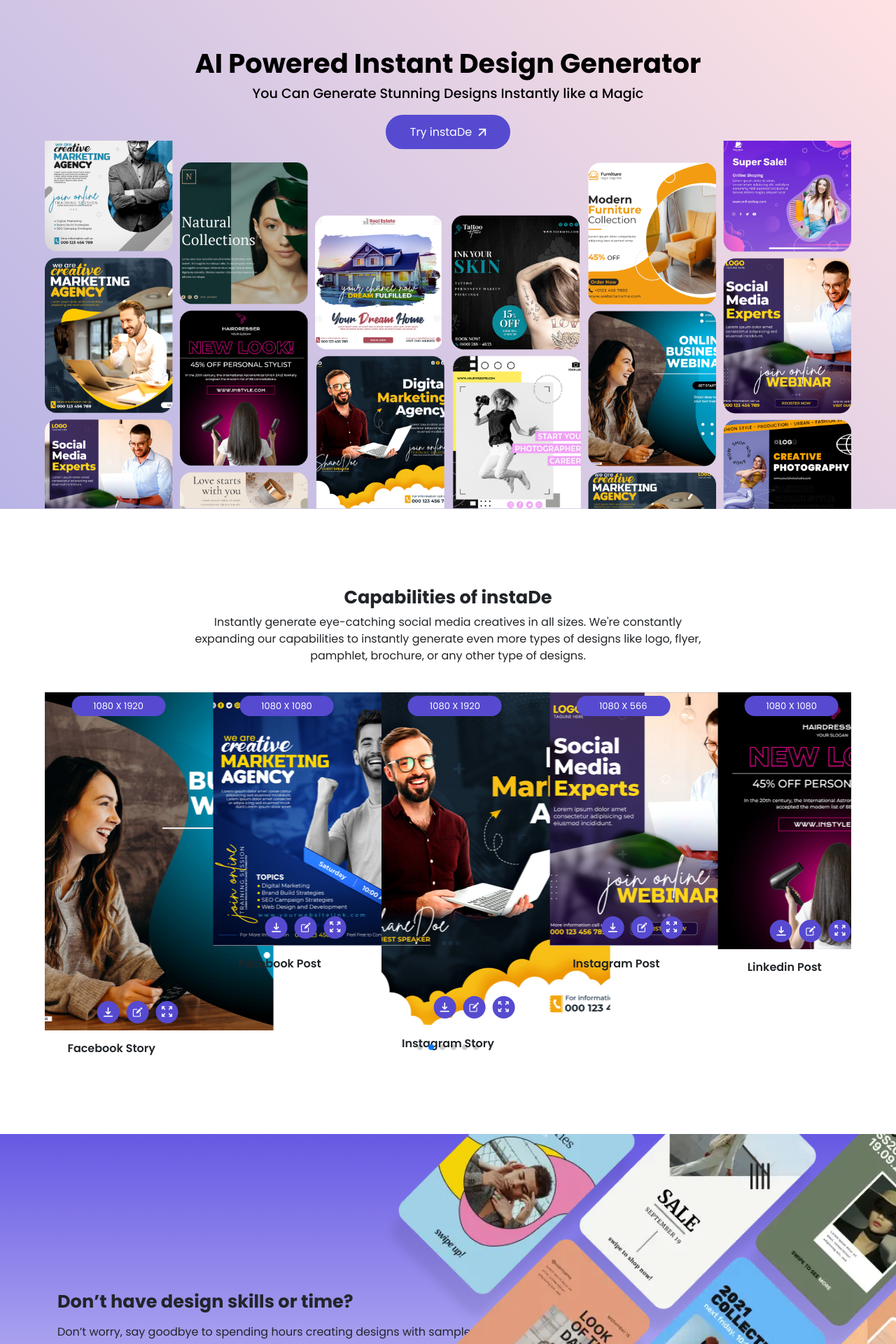
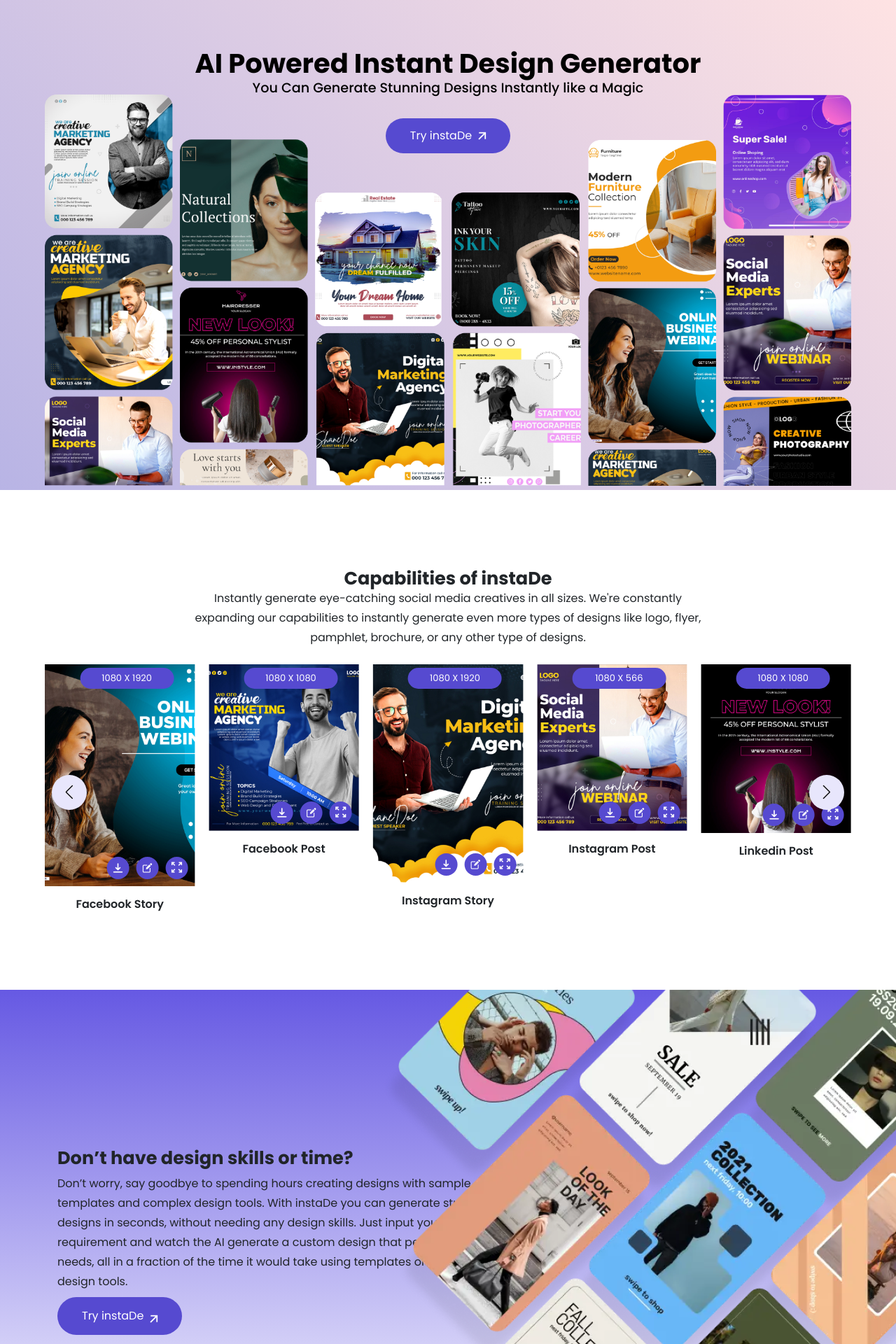
Before and after one commit to praveengupthanandipati/instade, a React (Create React App) app: page / in a window 1280 px wide. Shown: the part 140-2060 px from the top of the page at 70% size. Built offline with nearby package versions, Linux system fonts and the light colour scheme.

Commit message:
commit files

```diff
--- a/src/assets/styles/App.scss
+++ b/src/assets/styles/App.scss
@@ -12,6 +12,12 @@ a {
   list-style: none;
 }
 
+.navbar-toggler {
+  &:focus {
+    box-shadow: none;
+  }
+}
+
 .custom-container {
   width: 90%;
   margin: 0 auto;
@@ -20,17 +26,41 @@ a {
 .sticked {
   background: $white;
   @include box-shadow(0, 3px, 5px, lighten($gray, 25%));
+  padding: 0;
+
+  .navbar-brand {
+    img {
+      width: 190px;
+    }
+  }
+}
+
+p {
+  line-height: 28px;
+  margin: 0;
+  padding: 0;
+}
+
+h1,
+h2,
+h3,
+h4,
+h5,
+h6 {
+  padding: 0;
+  margin: 0;
 }
 
 .title-article {
   h2 {
     font-size: clamp(1.4rem, 2vw, 2rem);
     font-weight: 700;
+    line-height: 30px;
   }
 }
 
 .title {
-  font-size: clamp(1.5rem, 3vw, 3.2rem);
+  font-size: clamp(1.5rem, 3vw, 3rem);
   font-weight: 700;
 }
 
@@ -41,6 +71,12 @@ a {
   @include transition(all 0.5s ease);
   border-radius: 50px;
   position: relative;
+  display: inline-block;
+
+  @include max($sm) {
+    padding: 10px 20px;
+    font-size: $fsize - 1;
+  }
 
   span {
     position: relative;
@@ -61,11 +97,20 @@ a {
   }
 }
 
+header {
+  padding: 15px 0;
+  @include transition(all 0.5s ease);
   nav {
     .nav-link {
       color: $blue;
       font-weight: 500;
       padding: 10px 20px !important;
+
+      @include max($sm) {
+        background: $white;
+        margin-bottom: 5px;
+        border-radius: 25px;
+      }
     }
     .signup-btn {
       @extend .link-btn;
@@ -73,6 +118,8 @@ nav {
     .navbar-brand {
       img {
         width: 210px;
+        @include transition(all 0.5s ease);
+      }
     }
   }
 }
@@ -81,13 +128,57 @@ nav {
   background: linear-gradient(226deg, #ffe3e3 5.47%, #b8b4e5 100%);
   padding-top: 208px;
 
+  @include max($sm) {
+    padding-top: 150px;
+  }
+
+  .title {
+    @include max($sm) {
+      padding-bottom: 10px;
+    }
+  }
+
   .h5 {
-    font-size: clamp(1rem, 1.5vw, 1.5rem);
+    font-size: clamp(0.9rem, 1.5vw, 1.5rem);
+
+    @include max($sm) {
+      line-height: 28px;
+    }
+  }
+  figure {
+    margin-top: -90px;
+
+    @include max($sm) {
+      margin-top: 10px;
+    }
+    img {
+      width: 100%;
+      height: 100%;
+    }
   }
 }
 
 .compatible-section {
-  padding: 95px 0;
+  padding: 95px 0 0 0;
+
+  @include max($sm) {
+    padding: 20px 0 0 0;
+  }
+}
+
+.PostSlider {
+  .swiper-button-prev:after,
+  .swiper-button-next:after {
+    font-size: $fsize + 5;
+    color: $black;
+  }
+  .swiper-button-prev,
+  .swiper-button-next {
+    width: 50px;
+    height: 50px;
+    background: $primarylight;
+    border-radius: 50px;
+  }
 }
 
 .post-item {
@@ -113,7 +204,7 @@ nav {
     @include position(
       absolute,
       $top: inherit,
-      $right: 0,
+      $right: 10px,
       $bottom: 10px,
       $left: inherit
     );
@@ -151,26 +242,44 @@ nav {
   margin-top: 105px;
 
   .designSkillsImg {
+    position: absolute;
     right: 0;
     top: 0;
+
+    @include max($sm) {
+      position: relative;
+    }
   }
   .title-article {
     div {
       padding: 35% 0;
+
+      @include max($sm) {
+        padding: 5% 0;
+      }
     }
   }
 }
 
 .focus-section {
   margin-bottom: 115px;
+
+  @include max($sm) {
+    margin-bottom: 20px;
+  }
   .row {
     padding-top: 70px;
+
+    @include max($sm) {
+      padding-top: 30px;
+    }
   }
 }
 
 .Footer {
   background: $darkprimary;
   padding: 37px 0;
+  margin-top: 85px;
 
   p {
     font-size: $fsize - 2;
@@ -180,6 +289,10 @@ nav {
     color: $white;
   }
   ul {
+    @include max($sm) {
+      justify-content: center;
+      padding: 10px 0 !important;
+    }
     li {
       a {
         padding: 10px 20px;
@@ -187,9 +300,19 @@ nav {
     }
   }
   .footerSocial {
+    @include max($sm) {
+      text-align: center;
+      padding-top: 12px;
+    }
     a {
       display: inline-block;
       padding: 0 10px;
     }
   }
 }
+
+.login-screen {
+  min-height: 500px;
+  padding-top: 100px;
+  text-align: center;
+}
--- a/src/components/PostsSlider.js
+++ b/src/components/PostsSlider.js
@@ -78,26 +78,24 @@ const PostsSlider = () => {
         <Swiper
           slidesPerView={1}
           spaceBetween={10}
-          pagination={{
-            clickable: true,
-          }}
           autoplay={{
             delay: 3500,
             disableOnInteraction: false,
           }}
           navigation={true}
+          pageination={false}
           breakpoints={{
             640: {
               slidesPerView: 2,
-              spaceBetween: 20,
+              spaceBetween: 10,
             },
             768: {
               slidesPerView: 4,
-              spaceBetween: 40,
+              spaceBetween: 20,
             },
             1024: {
               slidesPerView: 5,
-              spaceBetween: 50,
+              spaceBetween: 20,
             },
           }}
           modules={[Autoplay, Pagination, Navigation]}
@@ -107,7 +105,7 @@ const PostsSlider = () => {
             <SwiperSlide key={item.id}>
               <div className="post-item">
                 <figure className="position-relative">
-                  <img src={item.imgname} alt="" />
+                  <img src={item.imgname} alt="" className="img-fluid w-100" />
                   <span className="post-resolution">{item.resolution}</span>
                   <div className="item-links">
                     <Link to="">
--- a/src/includes/Footer.js
+++ b/src/includes/Footer.js
@@ -7,13 +7,13 @@ const Footer = () => {
       <div className="Footer">
         <div className="container">
           <div className="row">
-            <div className="col-lg-6">
+            <div className="col-lg-6 text-center text-md-start">
               <p className="pb-0 mb-0 text-white">
                 © 2023 All Rights Reserved, InstaDe
               </p>
             </div>
             <div className="col-lg-6 text-end">
-              <div className="d-flex justify-content-end">
+              <div className="d-md-flex justify-content-end">
                 <ul className="d-flex p-0 m-0">
                   <li>
                     <NavLink to="">Policies</NavLink>
--- a/src/includes/Header.js
+++ b/src/includes/Header.js
@@ -21,7 +21,7 @@ const Header = () => {
   }, []);
   return (
     <div>
-      <div className={`fixed-top ${isSticked ? "sticked" : ""}`}>
+      <header className={`fixed-top ${isSticked ? "sticked" : ""}`}>
         <nav className="navbar navbar-expand-lg navbar-light">
           <div className="container">
             <NavLink to="/" className="navbar-brand">
@@ -39,6 +39,7 @@ const Header = () => {
               <span className="navbar-toggler-icon"></span>
             </button>
             <div className="collapse navbar-collapse" id="navbarNavAltMarkup">
+
               <div className="navbar-nav ms-auto">
                 <NavLink to="/Bgremoval" className="nav-link">
                   BG Removal
@@ -50,10 +51,11 @@ const Header = () => {
                   <span>Signup</span>
                 </NavLink>
               </div>
+
             </div>
           </div>
         </nav>
-      </div>
+      </header>
     </div>
   );
 };
--- a/src/index.js
+++ b/src/index.js
@@ -7,9 +7,9 @@ import "bootstrap/dist/js/bootstrap.bundle.min.js";
 import "./assets/styles/App.scss";
 import "./assets/styles/icomoon.css";
 // Import Swiper styles
-import 'swiper/css';
-import 'swiper/css/pagination';
-
+import "swiper/css";
+import "swiper/css/navigation";
+import "swiper/css/pagination";
 
 const root = ReactDOM.createRoot(document.getElementById("root"));
 root.render(
--- a/src/pages/Bgremoval.js
+++ b/src/pages/Bgremoval.js
@@ -3,7 +3,9 @@ import React from "react";
 const Bgremoval = () => {
   return (
     <div>
-      <h1>This is BG Removal Page</h1>
+      <main className="login-screen">
+        <h1>Bg Removal Page</h1>
+      </main>
     </div>
   );
 };
--- a/src/pages/Home.js
+++ b/src/pages/Home.js
@@ -17,13 +17,16 @@ const Home = () => {
               <h1 className="title text-black">
                 AI Powered Instant Design Generator
               </h1>
-              <h5 className="h5 pb-4 text-black">
+              <h5 className="h5 pb-md-4 text-black">
                 You Can Generate Stunning Designs Instantly like a Magic
               </h5>
+              <div>
                 <NavLink to="" className="link-btn">
                   <span>Try instaDe</span>
                 </NavLink>
+              </div>
             </article>
+
             <figure>
               <img src={BannerImage} alt="" className="img-fluid" />
             </figure>
@@ -49,10 +52,7 @@ const Home = () => {
             <PostsSlider />
           </div>
           <div className="designSkills position-relative">
-            <img
-              src={designSkills}
-              className="designSkillsImg position-absolute"
-            />
+            <img src={designSkills} className="designSkillsImg img-fluid" />
             <div className="container">
               <div className="row">
                 <div className="col-lg-7">
@@ -71,9 +71,11 @@ const Home = () => {
                         of the time it would take using templates or complex
                         design tools.
                       </p>
+                      <p>
                         <NavLink to="" className="link-btn">
                           <span>Try instaDe</span>
                         </NavLink>
+                      </p>
                     </div>
                   </div>
                 </div>
@@ -112,7 +114,7 @@ const Home = () => {
                 <div className="col-lg-6 align-self-center">
                   <div className="title-article">
                     <div>
-                      <h2 className="text-blak">
+                      <h2 className="text-blak py-3 py-md-0">
                         We Understand Your Brand, Messaging and Target Audience
                       </h2>
                       <p className="py-3">
@@ -124,9 +126,6 @@ const Home = () => {
                         variations of designs optimized for your message and
                         target audience every time.
                       </p>
-                      <NavLink to="" className="link-btn">
-                        <span>Try instaDe</span>
-                      </NavLink>
                     </div>
                   </div>
                 </div>
@@ -137,16 +136,18 @@ const Home = () => {
             <div className="container">
               <div className="title-article text-center pb-3">
                 <div>
-                  <h2 className="text-blak pb-3">
+                  <h2 className="text-blak pb-4">
                     Start Creating Beautiful Designs instantly
                   </h2>
+                  <p>
                     <NavLink to="" className="link-btn">
                       <span>Sign up Now</span>
                     </NavLink>
+                  </p>
                 </div>
               </div>
             </div>
-            <img src={startCreatingbanner} className="img-fluid w-100" alt=""/>
+            <img src={startCreatingbanner} className="img-fluid w-100" alt="" />
           </div>
         </div>
       </main>
--- a/src/pages/Login.js
+++ b/src/pages/Login.js
@@ -3,7 +3,9 @@ import React from "react";
 const Login = () => {
   return (
     <div>
-      <h1>This is Login Screen</h1>
+      <main className="login-screen">
+        <h1>Login Screen</h1>
+      </main>
     </div>
   );
 };
--- a/src/pages/Signup.js
+++ b/src/pages/Signup.js
@@ -3,7 +3,9 @@ import React from "react";
 const Signup = () => {
   return (
     <div>
-      <h1>This is Signup page</h1>
+      <main className="login-screen">
+        <h1>Sign up Screen</h1>
+      </main>
     </div>
   );
 };
```
Also changed, not shown: src/assets/img/home-banner.png. Lines whose indentation alone changed are shown as unchanged.
